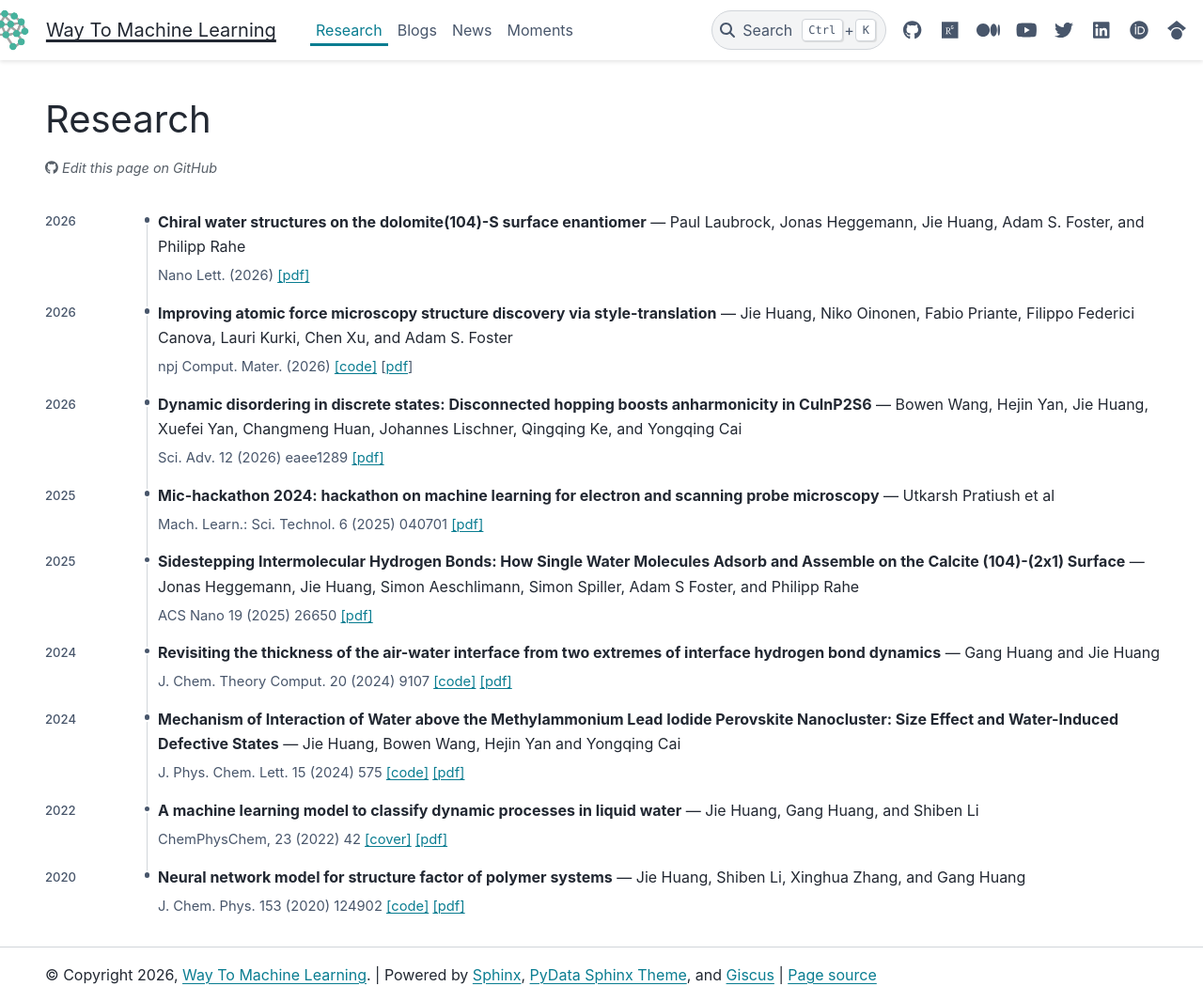
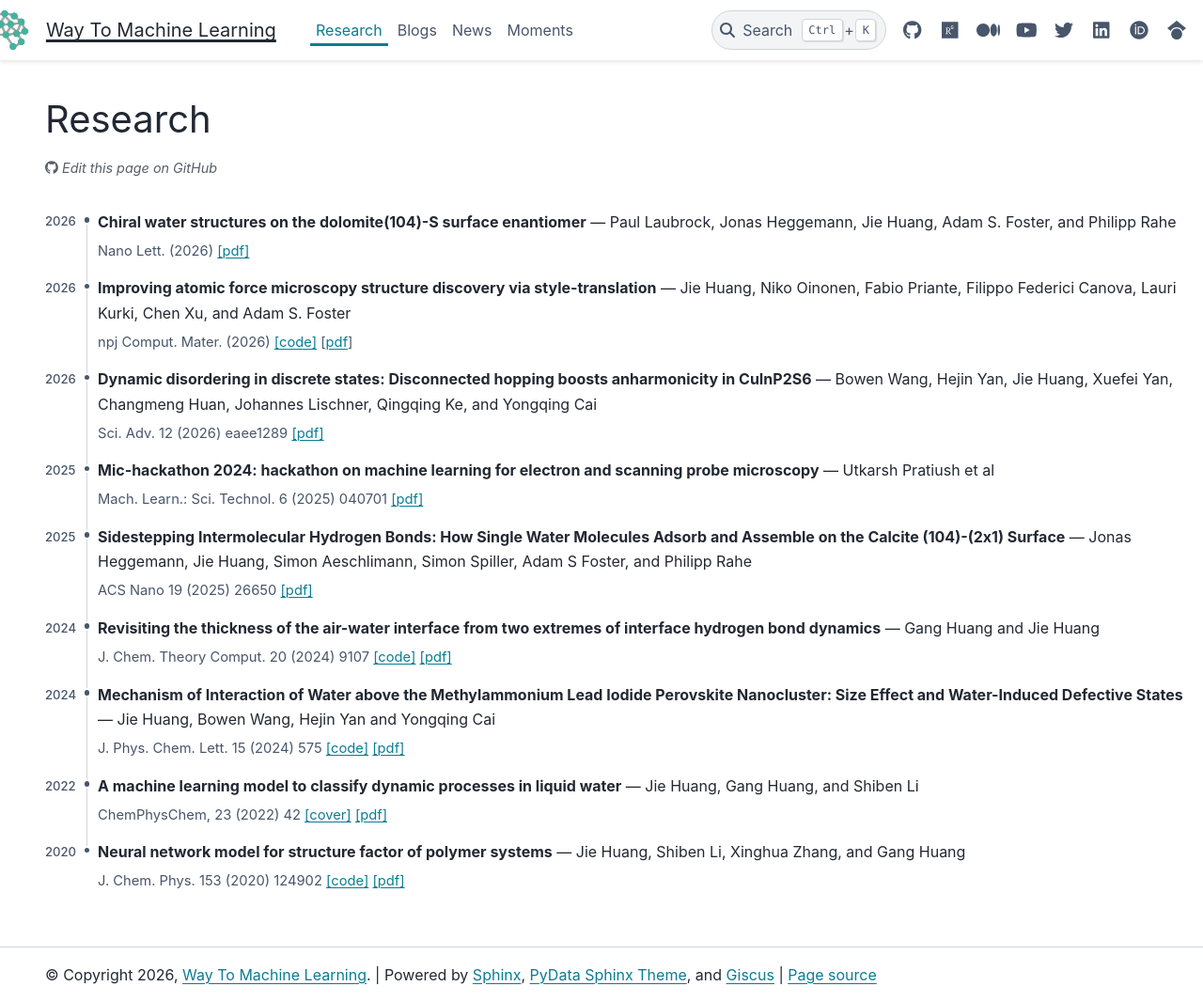
Before and after one commit to way2ml/way2ml.github.io, a Sphinx documentation site: the page built from doc/research.md, in a window 1280 px wide and 1066 px high. Shown: the whole window at 94% size. Built offline with Sphinx 7.4.7 and the PyData theme 0.15.4, drawn with Linux system fonts in a browser that asks for light colours.

Commit message:
Bring timeline dates closer to markers

```diff
--- a/doc/_static/custom.css
+++ b/doc/_static/custom.css
@@ -207,9 +207,10 @@ figure img {
 }
 
 .timeline-item {
+    --timeline-date-width: 4rem;
     position: relative;
     display: grid;
-    grid-template-columns: 6rem 1.5rem minmax(0, 1fr);
+    grid-template-columns: var(--timeline-date-width) 1.5rem minmax(0, 1fr);
     grid-template-rows: auto auto;
     gap: 0;
     margin: 0;
@@ -221,7 +222,7 @@ figure img {
     position: absolute;
     top: 0.55rem;
     bottom: -0.45rem;
-    left: 6.75rem;
+    left: calc(var(--timeline-date-width) + 0.75rem);
     width: 1px;
     background: var(--pst-color-border, rgba(127, 127, 127, 0.3));
 }
@@ -234,12 +235,16 @@ figure img {
     content: '';
     position: absolute;
     top: 0.4rem;
-    left: 6.48rem;
+    left: calc(var(--timeline-date-width) + 0.48rem);
     width: 0.6rem;
     height: 0.6rem;
     border: 2px solid var(--pst-color-background);
     border-radius: 50%;
     background: var(--pst-color-text-muted, #6c757d);
+}
+
+#research .timeline-item {
+    --timeline-date-width: 2rem;
 }
 
 .timeline-date {
```
